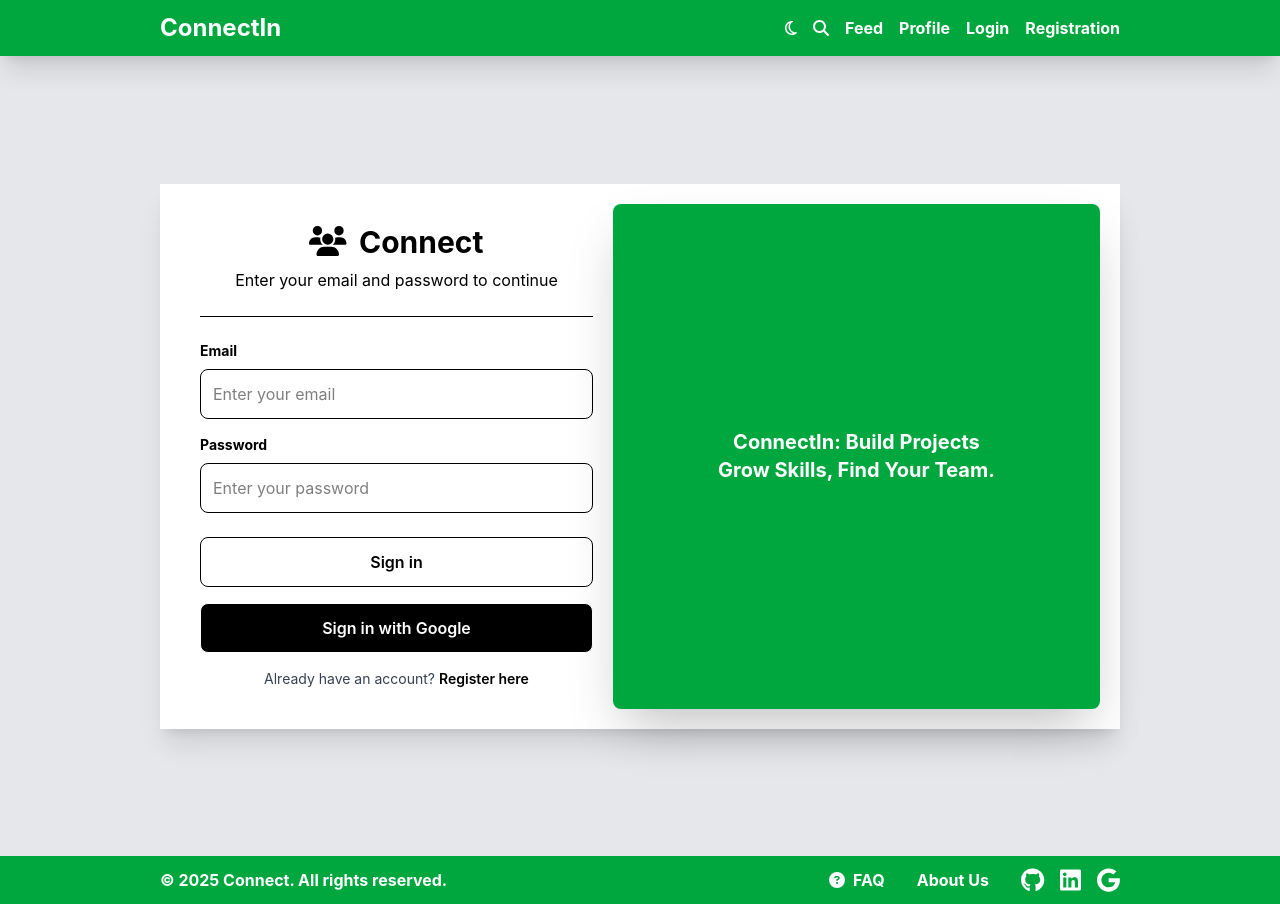
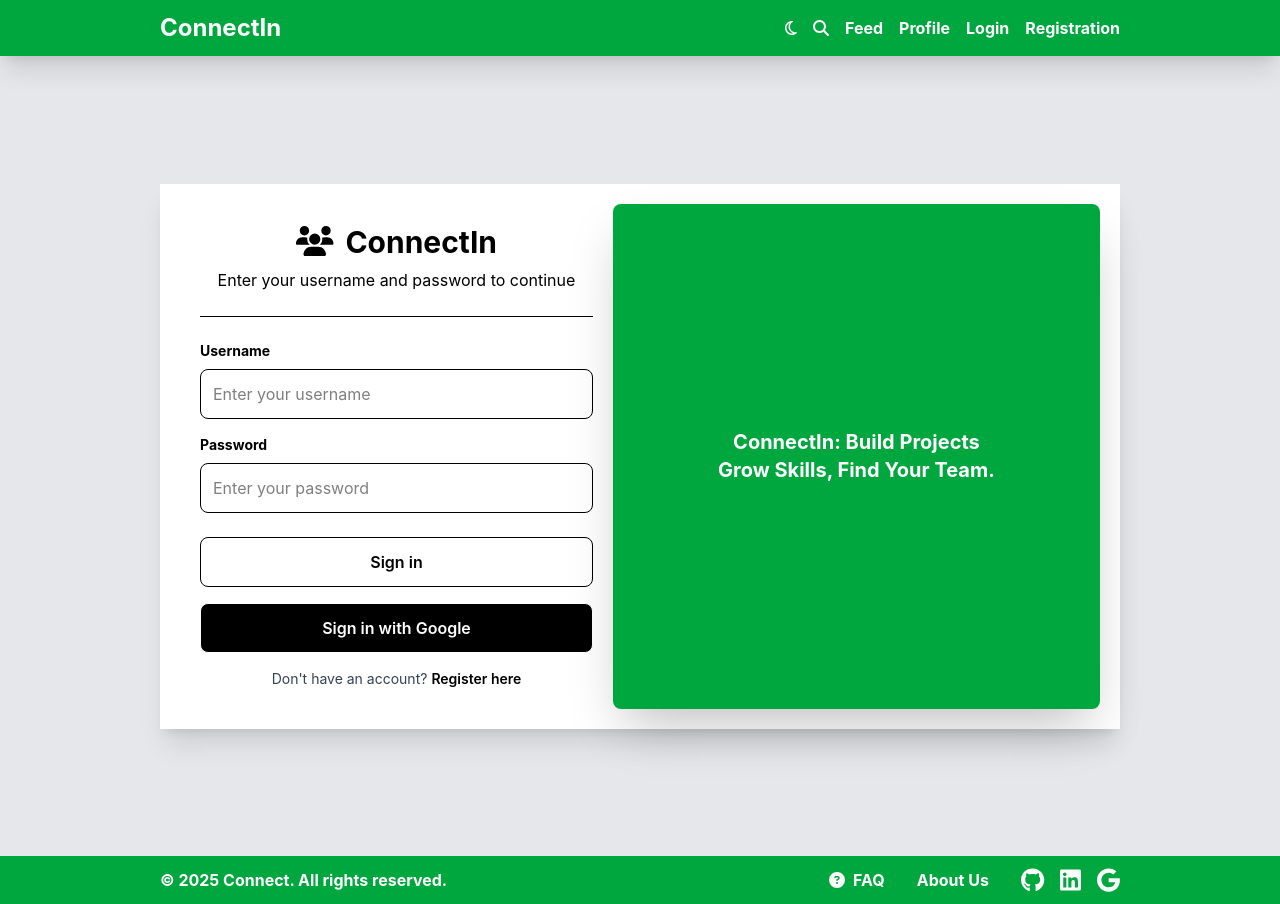
Before and after one commit to mrnamazbek/ConnectIn, a React (Vite) app in the folder connectin-frontend/: page /login in a window 1280 px wide. Built offline with nearby package versions, Linux system fonts and the light colour scheme; a web font is replaced by a local one.

Commit message:
Link backend with frontend for auth/register, auth/login

```diff
--- a/connectin-frontend/src/pages/LoginPage.jsx
+++ b/connectin-frontend/src/pages/LoginPage.jsx
@@ -2,24 +2,20 @@ import React from "react";
 import { useFormik } from "formik";
 import * as Yup from "yup";
 import axios from "axios";
-
 import { FontAwesomeIcon } from "@fortawesome/react-fontawesome";
 import { faUsers } from "@fortawesome/free-solid-svg-icons";
-import { NavLink } from "react-router"; // or "react-router-dom", depending on your version
+import { NavLink, useNavigate } from "react-router";
 
 const LoginPage = () => {
     return (
         <div className="flex justify-center items-center min-h-screen">
             <div className="w-full bg-white text-black p-5 flex h-full shadow-xl">
-                {/* Left side - Login Form */}
                 <div className="w-2/3 flex justify-center items-center">
                     <LoginForm />
                 </div>
-
-                {/* Right side - Promotional Text */}
                 <div className="w-3/4 bg-green-600 text-white flex justify-center items-center rounded-lg shadow-2xl">
                     <p className="text-xl font-bold text-center px-5">
-                        ConnectIn: Build Projects <br /> Grow Skills, Find Your Team.{" "}
+                        ConnectIn: Build Projects <br /> Grow Skills, Find Your Team.
                     </p>
                 </div>
             </div>
@@ -28,37 +24,44 @@ const LoginPage = () => {
 };
 
 const LoginForm = () => {
-    // 1. Define validation with Yup
+    const navigate = useNavigate();
+
     const validationSchema = Yup.object({
-        email: Yup.string().email("Invalid email address").required("Email is required"),
+        username: Yup.string().required("Username is required").min(3, "Username must be at least 3 characters long"),
         password: Yup.string().required("Password is required"),
     });
 
-    // 2. Configure Formik
     const formik = useFormik({
         initialValues: {
-            email: "",
+            username: "",
             password: "",
         },
         validationSchema,
         onSubmit: async (values, { setSubmitting }) => {
             try {
-                // Example API call to your backend
-                const response = await axios.post("http://localhost:8000/login", {
-                    email: values.email,
-                    password: values.password,
-                });
+                const response = await axios.post(
+                    "http://127.0.0.1:8000/auth/login",
+                    {
+                        username: values.username,
+                        password: values.password,
+                    },
+                    {
+                        headers: {
+                            "Content-Type": "application/x-www-form-urlencoded",
+                        },
+                    }
+                );
 
                 console.log("Login successful:", response.data);
-                // Here you could store a JWT, set cookies, etc.
-                // e.g., localStorage.setItem('token', response.data.token);
+                localStorage.setItem("token", response.data.token);
+                localStorage.setItem("user", JSON.stringify(response.data.user));
 
-                alert("You are now logged in!");
+                alert(`Welcome ${response.data.user.username}!`);
+                navigate("/");
             } catch (error) {
                 console.error("Login failed:", error);
                 alert("Login failed. Please check your credentials and try again.");
             } finally {
-                // Reset isSubmitting so button becomes clickable again
                 setSubmitting(false);
             }
         },
@@ -68,23 +71,27 @@ const LoginForm = () => {
         <div className="bg-white p-5 rounded-lg w-full max-w-lg">
             <h1 className="text-3xl font-bold text-center mb-2">
                 <FontAwesomeIcon icon={faUsers} />
-                <span className="ml-3">Connect</span>
+                <span className="ml-3">ConnectIn</span>
             </h1>
-            <p className="text-center text-black mb-6">Enter your email and password to continue</p>
+            <p className="text-center text-black mb-6">Enter your username and password to continue</p>
 
             <hr className="mb-6" />
 
             <form onSubmit={formik.handleSubmit}>
-                {/* Email Field */}
                 <div className="mb-4 text-black">
-                    <label className="block text-black font-bold text-sm mb-2" htmlFor="email">
-                        Email
+                    <label className="block text-black font-bold text-sm mb-2" htmlFor="username">
+                        Username
                     </label>
-                    <input id="email" type="email" className={`w-full p-3 border ${formik.touched.email && formik.errors.email ? "border-red-500" : "border-black"} rounded-lg focus:outline-none focus:ring-2 focus:ring-green-800`} placeholder="Enter your email" {...formik.getFieldProps("email")} />
-                    {formik.touched.email && formik.errors.email && <p className="text-red-500 text-sm mt-1">{formik.errors.email}</p>}
+                    <input
+                        id="username"
+                        type="text"
+                        className={`w-full p-3 border ${formik.touched.username && formik.errors.username ? "border-red-500" : "border-black"} rounded-lg focus:outline-none focus:ring-2 focus:ring-green-800`}
+                        placeholder="Enter your username"
+                        {...formik.getFieldProps("username")}
+                    />
+                    {formik.touched.username && formik.errors.username && <p className="text-red-500 text-sm mt-1">{formik.errors.username}</p>}
                 </div>
 
-                {/* Password Field */}
                 <div className="mb-6">
                     <label className="block font-bold text-sm mb-2" htmlFor="password">
                         Password
@@ -99,7 +106,6 @@ const LoginForm = () => {
                     {formik.touched.password && formik.errors.password && <p className="text-red-500 text-sm mt-1">{formik.errors.password}</p>}
                 </div>
 
-                {/* Submit Button */}
                 <button type="submit" disabled={formik.isSubmitting} className="w-full border border-black text-black py-3 rounded-lg font-semibold hover:bg-gray-100 transition cursor-pointer">
                     {formik.isSubmitting ? "Signing in..." : "Sign in"}
                 </button>
@@ -111,7 +117,7 @@ const LoginForm = () => {
                 </div>
 
                 <p className="mt-4 text-gray-700 text-sm text-center">
-                    Already have an account?
+                    Don't have an account?
                     <NavLink to="/register" className="text-black font-semibold ml-1">
                         Register here
                     </NavLink>
--- a/connectin-frontend/src/pages/RegisterPage.jsx
+++ b/connectin-frontend/src/pages/RegisterPage.jsx
@@ -3,17 +3,15 @@ import { faUsers } from "@fortawesome/free-solid-svg-icons";
 import { useFormik } from "formik";
 import * as Yup from "yup";
 import axios from "axios";
+import { useNavigate } from "react-router";
 
 const RegisterPage = () => {
     return (
         <div className="flex justify-center items-center min-h-screen">
             <div className="w-full bg-white text-black p-5 rounded-lg flex">
-                {/* Left side - Register Form */}
                 <div className="w-2/3 flex justify-center items-center">
                     <RegisterForm />
                 </div>
-
-                {/* Right side - Promotional Text */}
                 <div className="w-3/4 bg-green-600 text-white flex justify-center items-center rounded-lg shadow-2xl">
                     <p className="text-xl font-bold text-center px-5">
                         ConnecTo: Build Projects <br /> Grow Skills, Find Your Team.
@@ -25,7 +23,8 @@ const RegisterPage = () => {
 };
 
 const RegisterForm = () => {
-    // 1. Define the validation schema with Yup
+    const navigate = useNavigate();
+
     const validationSchema = Yup.object({
         username: Yup.string().min(3, "Username must be at least 3 characters").required("Username is required"),
         email: Yup.string().email("Invalid email address").required("Email is required"),
@@ -35,7 +34,6 @@ const RegisterForm = () => {
             .required("Confirm Password is required"),
     });
 
-    // 2. Initialize Formik
     const formik = useFormik({
         initialValues: {
             username: "",
@@ -46,23 +44,20 @@ const RegisterForm = () => {
         validationSchema,
         onSubmit: async (values, { setSubmitting, setFieldError }) => {
             try {
-                // Example API call
-                const response = await axios.post("http://localhost:8000/register", {
+                const response = await axios.post("http://127.0.0.1:8000/auth/register", {
                     username: values.username,
                     email: values.email,
                     password: values.password,
                 });
                 console.log("Registration successful:", response.data);
 
-                // You can redirect or show a success message here
-                alert("Registration successful!");
+                alert("Registration successful! Redirecting to login...");
+                navigate("/login");
             } catch (error) {
                 console.error("Registration failed:", error);
-
-                // Optionally, set a field error if the server returns something specific
-                // For example, if the server says "Email already taken," you could do:
-                // setFieldError("email", "Email already taken");
-
+                if (error.response && error.response.data.message) {
+                    setFieldError("email", error.response.data.message);
+                }
                 alert("Registration failed. Please try again.");
             } finally {
                 setSubmitting(false);
@@ -70,7 +65,6 @@ const RegisterForm = () => {
         },
     });
 
-    // 3. Render the form
     return (
         <div className="bg-white p-5 rounded-lg w-full max-w-lg">
             <h1 className="text-3xl font-bold text-center mb-2">
@@ -78,12 +72,8 @@ const RegisterForm = () => {
                 <span className="ml-3">ConnectIn</span>
             </h1>
             <p className="text-center text-black mb-6">Create your account to get started</p>
-
             <hr className="mb-6" />
-
-            {/* Formik form */}
             <form onSubmit={formik.handleSubmit}>
-                {/* Username */}
                 <div className="mb-4 text-black">
                     <label htmlFor="username" className="block text-black font-bold text-sm mb-2">
                         Username
@@ -97,8 +87,6 @@ const RegisterForm = () => {
                     />
                     {formik.touched.username && formik.errors.username && <p className="text-red-500 text-sm mt-1">{formik.errors.username}</p>}
                 </div>
-
-                {/* Email */}
                 <div className="mb-4 text-black">
                     <label htmlFor="email" className="block text-black font-bold text-sm mb-2">
                         Email
@@ -106,8 +94,6 @@ const RegisterForm = () => {
                     <input type="email" id="email" className={`w-full p-3 border ${formik.touched.email && formik.errors.email ? "border-red-500" : "border-black"} rounded-lg focus:outline-none focus:ring-2 focus:ring-green-800`} placeholder="Enter your email" {...formik.getFieldProps("email")} />
                     {formik.touched.email && formik.errors.email && <p className="text-red-500 text-sm mt-1">{formik.errors.email}</p>}
                 </div>
-
-                {/* Password */}
                 <div className="mb-4 text-black">
                     <label htmlFor="password" className="block text-black font-bold text-sm mb-2">
                         Password
@@ -121,8 +107,6 @@ const RegisterForm = () => {
                     />
                     {formik.touched.password && formik.errors.password && <p className="text-red-500 text-sm mt-1">{formik.errors.password}</p>}
                 </div>
-
-                {/* Confirm Password */}
                 <div className="mb-6 text-black">
                     <label htmlFor="confirmPassword" className="block text-black font-bold text-sm mb-2">
                         Confirm Password
@@ -136,24 +120,9 @@ const RegisterForm = () => {
                     />
                     {formik.touched.confirmPassword && formik.errors.confirmPassword && <p className="text-red-500 text-sm mt-1">{formik.errors.confirmPassword}</p>}
                 </div>
-
-                {/* Submit Button */}
                 <button type="submit" disabled={formik.isSubmitting} className="w-full border border-black text-black py-3 rounded-lg font-semibold hover:bg-gray-100 transition cursor-pointer">
                     {formik.isSubmitting ? "Registering..." : "Register"}
                 </button>
-
-                <div className="mt-4 text-center">
-                    <button type="button" className="w-full border text-white py-3 rounded-lg font-semibold bg-black hover:bg-gray-800 transition cursor-pointer">
-                        Sign in with Google
-                    </button>
-                </div>
-
-                <p className="mt-4 text-gray-700 text-sm text-center">
-                    Already have an account?{" "}
-                    <a href="/login" className="text-black font-semibold ml-1">
-                        Login here
-                    </a>
-                </p>
             </form>
         </div>
     );
```
Also changed, not shown: 1 other file (tests, documents, lock files or other folders).
